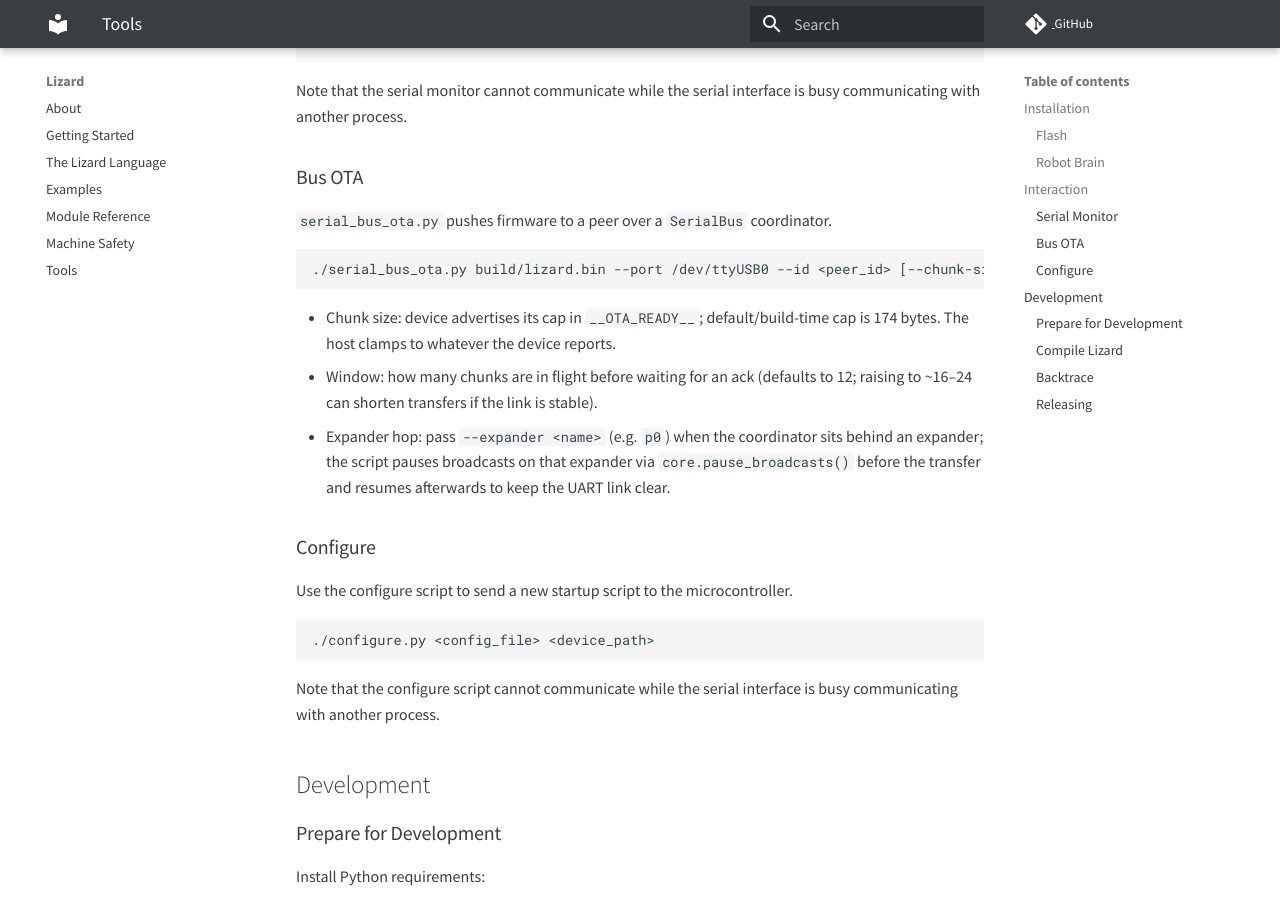
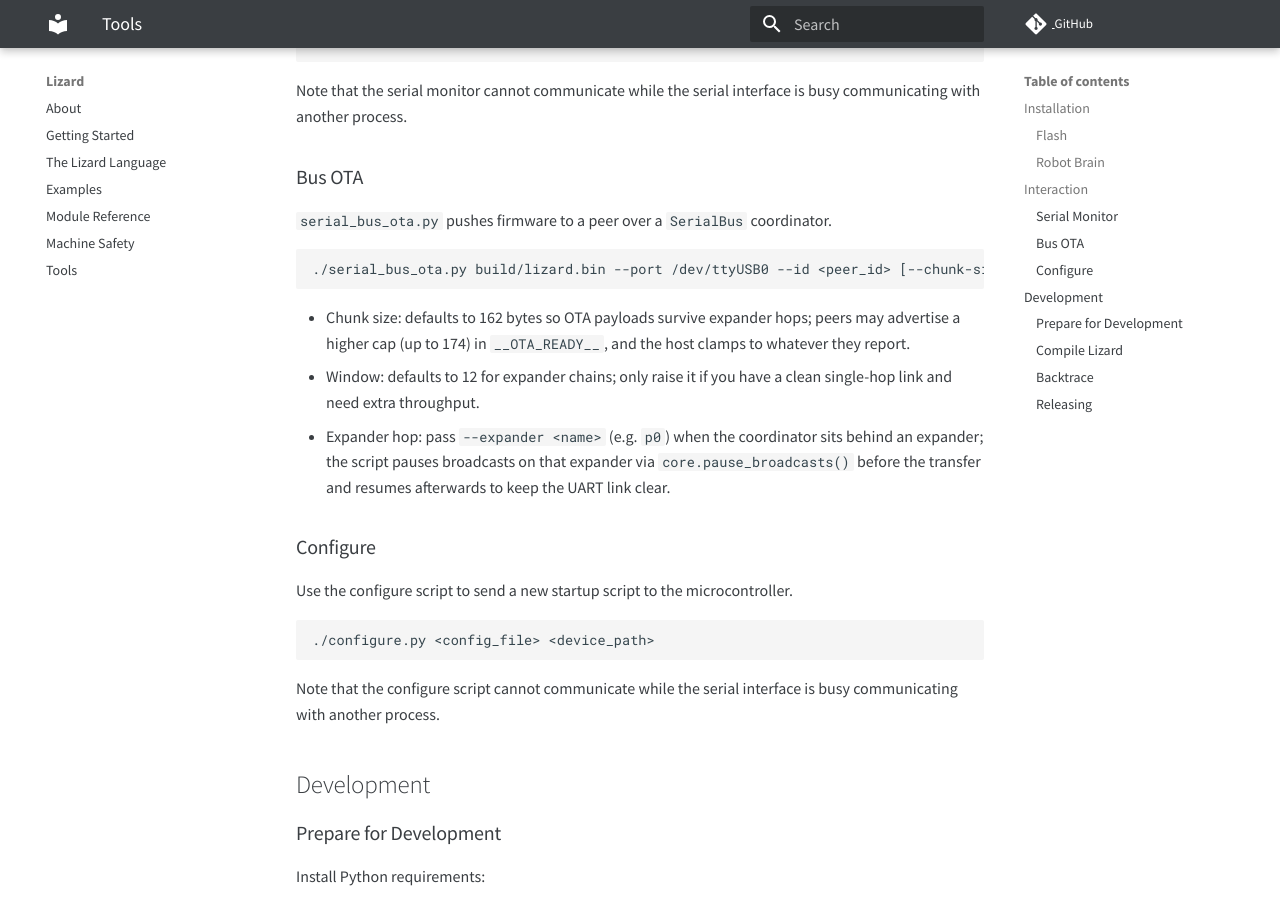
Before and after one commit to zauberzeug/lizard, an MkDocs documentation site: the page built from docs/tools.md, in a window 1280 px wide and 900 px high, scrolled down 834 px. Built offline with MkDocs 1.6.1 and Material for MkDocs 9.7.7, drawn with Linux system fonts in a browser that asks for light colours; comment, search, counter and statistics services are not loaded.

Commit message:
update docs

````diff
--- a/docs/tools.md
+++ b/docs/tools.md
@@ -41,11 +41,11 @@ Note that the serial monitor cannot communicate while the serial interface is bu
 `serial_bus_ota.py` pushes firmware to a peer over a `SerialBus` coordinator.
 
 ```bash
-./serial_bus_ota.py build/lizard.bin --port /dev/ttyUSB0 --id <peer_id> [--chunk-size 174] [--window 12] [--expander p0]
+./serial_bus_ota.py build/lizard.bin --port /dev/ttyUSB0 --id <peer_id> [--chunk-size 162] [--window 12] [--expander p0]
 ```
 
-- Chunk size: device advertises its cap in `__OTA_READY__`; default/build-time cap is 174 bytes. The host clamps to whatever the device reports.
-- Window: how many chunks are in flight before waiting for an ack (defaults to 12; raising to ~16–24 can shorten transfers if the link is stable).
+- Chunk size: defaults to 162 bytes so OTA payloads survive expander hops; peers may advertise a higher cap (up to 174) in `__OTA_READY__`, and the host clamps to whatever they report.
+- Window: defaults to 12 for expander chains; only raise it if you have a clean single-hop link and need extra throughput.
 - Expander hop: pass `--expander <name>` (e.g. `p0`) when the coordinator sits behind an expander; the script pauses broadcasts on that expander via `core.pause_broadcasts()` before the transfer and resumes afterwards to keep the UART link clear.
 
 ### Configure
````
